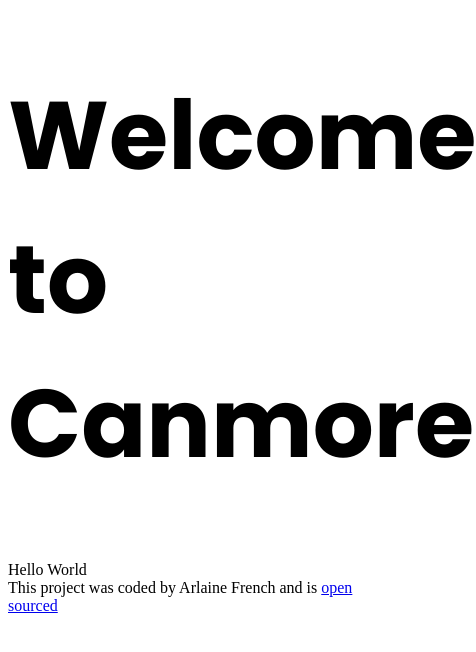
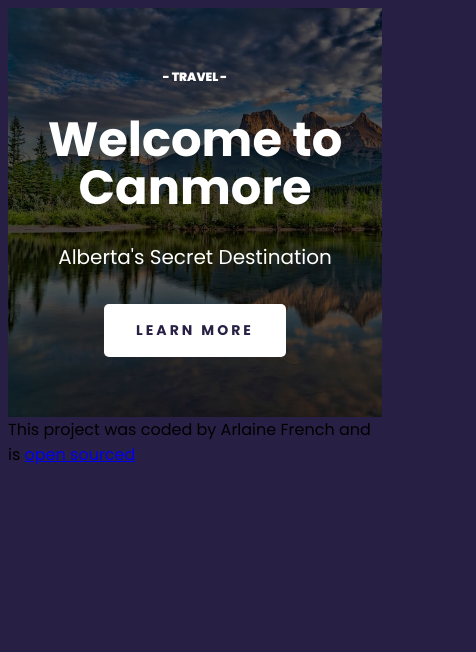
Before and after one commit to Arlaines/responsive-travel-project, a plain HTML site: page index.html in a window 390 px wide. Shown: the whole page, 476 px wide, since content can reach past the window. Drawn offline with Linux system fonts and the light colour scheme.

Commit message:
created responsive header for landing page

```diff
--- a/index.html
+++ b/index.html
@@ -13,8 +13,13 @@
     />
   </head>
   <body>
+    <div class="container">
+      <header>
+        <h3>- TRAVEL -</h3>
         <h1>Welcome to Canmore</h1>
-    Hello World
+        <h2>Alberta's Secret Destination</h2>
+        <a href="#more">Learn more</a>
+      </header>
       <footer>
         This project was coded by Arlaine French and is
         <a
@@ -23,5 +28,6 @@
           >open sourced</a
         >
       </footer>
+    </div>
   </body>
 </html>
--- a/src/style.css
+++ b/src/style.css
@@ -1,7 +1,68 @@
-h1 {
+body {
   font-family: "Poppins", sans-serif;
+  background-color: #272044;
+}
+
+container {
+  max-width: 1400px;
+  margin: 0 auto;
+}
+header {
+  background-image: linear-gradient(rgba(0, 0, 0, 0.6), rgba(0, 0, 0, 0.6)),
+    url("../images/Canmore-header-photo.jpg");
+  background-repeat: no-repeat;
+  background-size: cover;
+  color: white;
+  text-align: center;
+  padding: 200px 0;
+}
+header h1 {
   font-style: normal;
   font-weight: 700;
   font-size: 96px;
-  line-height: 144px;
+  line-height: 1;
+  margin: 30px 0;
 }
+header h2 {
+  font-weight: 400;
+  font-size: 40px;
+  line-height: 1.5;
+  margin: 0;
+}
+
+header h3 {
+  font-weight: 900;
+  font-size: 24px;
+  line-height: 1.5;
+  margin: 0;
+}
+header a {
+  font-weight: 700;
+  font-size: 14px;
+  line-height: 1.5;
+  text-align: center;
+  letter-spacing: 3px;
+  text-transform: uppercase;
+  background-color: white;
+  text-decoration: none;
+  border-radius: 5px;
+  color: #272044;
+  padding: 16px 32px;
+  display: inline-block;
+  margin-top: 32px;
+}
+@media (max-width: 900px) {
+  header {
+    padding: 60px 0;
+    line-height: 1;
+  }
+  header h1 {
+    font-size: 48px;
+  }
+  header h2 {
+    font-size: 20px;
+  }
+  header h3 {
+    font-size: 12px;
+  }
+}
```
Also changed, not shown: images/Canmore-header-photo.jpg (added). Lines whose indentation alone changed are shown as unchanged.
